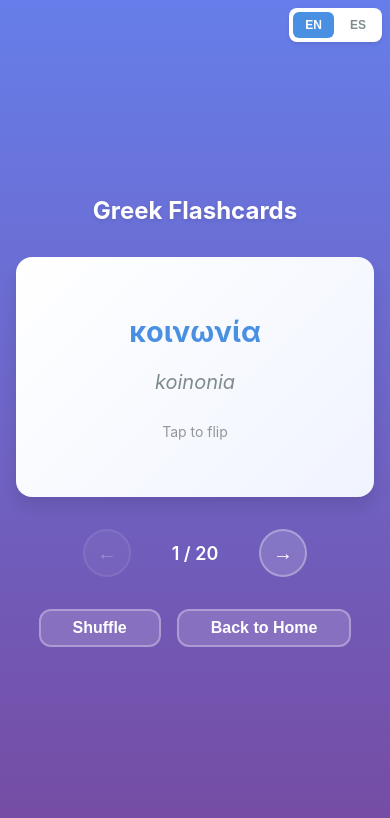
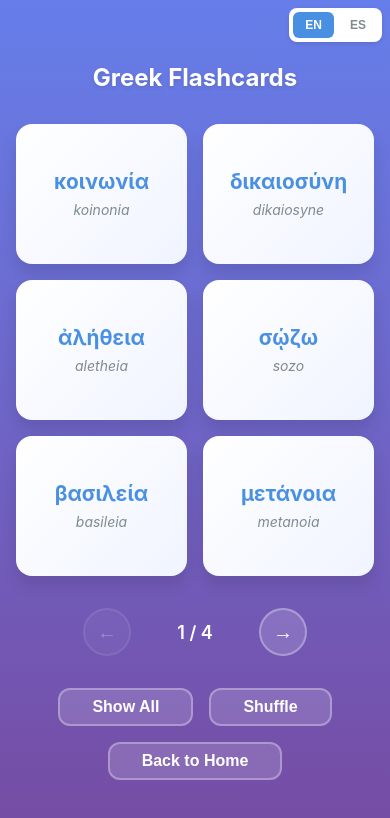
Before and after one commit to DaNiELChIoRo/ITIApp, a React (Vite) app: page / in a window 390 px wide. Both pictures are taken after a click on the button 195 px from the left and 1637 px from the top of the page. Shown: the top 818 px of the page. Built offline with nearby package versions, Linux system fonts and the light colour scheme; no server answers; the database is empty.

Commit message:
feat: Show flashcards in a 6-card grid with per-card flip
Replace single-card view with paginated grid (3x2 desktop, 2x3 mobile).
Each card flips independently on tap, with Show All/Hide All toggle.

Co-Authored-By: Claude Opus 4.6 <noreply@anthropic.com>

```diff
--- a/src/i18n/translations.js
+++ b/src/i18n/translations.js
@@ -60,7 +60,9 @@ export const translations = {
       next: 'Next',
       previous: 'Previous',
       shuffle: 'Shuffle',
-      backToHome: 'Back to Home'
+      backToHome: 'Back to Home',
+      showAll: 'Show All',
+      hideAll: 'Hide All'
     },
 
     // Quiz page (Order mode)
@@ -245,7 +247,9 @@ export const translations = {
       next: 'Siguiente',
       previous: 'Anterior',
       shuffle: 'Mezclar',
-      backToHome: 'Volver al Inicio'
+      backToHome: 'Volver al Inicio',
+      showAll: 'Mostrar Todo',
+      hideAll: 'Ocultar Todo'
     },
 
     // Quiz page (Order mode)
--- a/src/pages/FlashCards.jsx
+++ b/src/pages/FlashCards.jsx
@@ -2,6 +2,8 @@ import React, { useState, useMemo, useCallback } from 'react';
 import { useData } from '../contexts/DataContext';
 import { useI18n } from '../i18n/I18nContext';
 import '../styles/FlashCards.css';
+
+const CARDS_PER_PAGE = 6;
 
 function shuffleArray(array) {
   const shuffled = [...array];
@@ -13,9 +15,7 @@ function shuffleArray(array) {
 }
 
 function parseGreekWord(questionText) {
-  // Extract Greek word in parentheses like (ἀγάπη)
   const greekMatch = questionText.match(/\(([^)]*[\u0370-\u03FF\u1F00-\u1FFF][^)]*)\)/);
-  // Extract transliteration like 'agape' or 'logos'
   const translitMatch = questionText.match(/'([a-zA-Z]+)'/);
   return {
     greek: greekMatch ? greekMatch[1] : '',
@@ -26,8 +26,8 @@ function parseGreekWord(questionText) {
 const FlashCards = ({ quizId = 'greek-vocabulary', onHome }) => {
   const { quizzes } = useData();
   const { t, language } = useI18n();
-  const [currentIndex, setCurrentIndex] = useState(0);
-  const [isFlipped, setIsFlipped] = useState(false);
+  const [page, setPage] = useState(0);
+  const [flippedCards, setFlippedCards] = useState(new Set());
   const [shuffleKey, setShuffleKey] = useState(0);
 
   const cards = useMemo(() => {
@@ -37,17 +37,40 @@ const FlashCards = ({ quizId = 'greek-vocabulary', onHome }) => {
     return shuffleArray(langData);
   }, [quizzes, quizId, language, shuffleKey]);
 
-  const currentCard = cards[currentIndex];
+  const totalPages = Math.ceil(cards.length / CARDS_PER_PAGE);
+  const pageCards = cards.slice(page * CARDS_PER_PAGE, page * CARDS_PER_PAGE + CARDS_PER_PAGE);
 
-  const goTo = useCallback((index) => {
-    setIsFlipped(false);
-    setCurrentIndex(index);
+  const goToPage = useCallback((newPage) => {
+    setPage(newPage);
+    setFlippedCards(new Set());
   }, []);
+
+  const toggleCard = useCallback((index) => {
+    setFlippedCards(prev => {
+      const next = new Set(prev);
+      if (next.has(index)) {
+        next.delete(index);
+      } else {
+        next.add(index);
+      }
+      return next;
+    });
+  }, []);
+
+  const allFlipped = pageCards.length > 0 && flippedCards.size === pageCards.length;
+
+  const toggleAll = useCallback(() => {
+    if (allFlipped) {
+      setFlippedCards(new Set());
+    } else {
+      setFlippedCards(new Set(pageCards.map((_, i) => i)));
+    }
+  }, [allFlipped, pageCards]);
 
   const handleShuffle = useCallback(() => {
     setShuffleKey(k => k + 1);
-    setCurrentIndex(0);
-    setIsFlipped(false);
+    setPage(0);
+    setFlippedCards(new Set());
   }, []);
 
   if (!cards.length) {
@@ -65,9 +88,6 @@ const FlashCards = ({ quizId = 'greek-vocabulary', onHome }) => {
     );
   }
 
-  const { greek, transliteration } = parseGreekWord(currentCard.question);
-  const meaning = currentCard.options[currentCard.correctIndex];
-
   return (
     <div className="flashcards-container">
       <div className="flashcards-content">
@@ -75,36 +95,45 @@ const FlashCards = ({ quizId = 'greek-vocabulary', onHome }) => {
           <h1 className="flashcards-title">{t('flashcards.title')}</h1>
         </div>
 
-        <div className="flashcard-scene" onClick={() => setIsFlipped(f => !f)}>
+        <div className="flashcards-grid">
+          {pageCards.map((card, i) => {
+            const { greek, transliteration } = parseGreekWord(card.question);
+            const meaning = card.options[card.correctIndex];
+            const isFlipped = flippedCards.has(i);
+
+            return (
+              <div key={`${page}-${i}`} className="flashcard-scene" onClick={() => toggleCard(i)}>
                 <div className={`flashcard ${isFlipped ? 'is-flipped' : ''}`}>
                   <div className="flashcard-face flashcard-front">
                     <div className="flashcard-greek">{greek}</div>
                     <div className="flashcard-transliteration">{transliteration}</div>
-              <div className="flashcard-hint">{t('flashcards.tapToFlip')}</div>
                   </div>
                   <div className="flashcard-face flashcard-back">
                     <div className="flashcard-meaning">{meaning}</div>
-              <div className="flashcard-reference">{currentCard.reference}</div>
+                    <div className="flashcard-reference">{card.reference}</div>
                   </div>
                 </div>
+              </div>
+            );
+          })}
         </div>
 
         <div className="flashcards-nav">
           <button
             className="flashcard-nav-btn"
-            onClick={() => goTo(currentIndex - 1)}
-            disabled={currentIndex === 0}
+            onClick={() => goToPage(page - 1)}
+            disabled={page === 0}
             aria-label={t('flashcards.previous')}
           >
             &#8592;
           </button>
           <span className="flashcard-nav-indicator">
-            {currentIndex + 1} / {cards.length}
+            {page + 1} / {totalPages}
           </span>
           <button
             className="flashcard-nav-btn"
-            onClick={() => goTo(currentIndex + 1)}
-            disabled={currentIndex === cards.length - 1}
+            onClick={() => goToPage(page + 1)}
+            disabled={page >= totalPages - 1}
             aria-label={t('flashcards.next')}
           >
             &#8594;
@@ -112,6 +141,9 @@ const FlashCards = ({ quizId = 'greek-vocabulary', onHome }) => {
         </div>
 
         <div className="flashcards-actions">
+          <button className="flashcard-action-btn" onClick={toggleAll}>
+            {allFlipped ? t('flashcards.hideAll') : t('flashcards.showAll')}
+          </button>
           <button className="flashcard-action-btn" onClick={handleShuffle}>
             {t('flashcards.shuffle')}
           </button>
--- a/src/styles/FlashCards.css
+++ b/src/styles/FlashCards.css
@@ -9,7 +9,7 @@
 
 .flashcards-content {
   width: 100%;
-  max-width: 500px;
+  max-width: 700px;
   animation: fadeInUp 0.6s ease-out;
 }
 
@@ -26,19 +26,20 @@
   text-shadow: 0 2px 4px rgba(0, 0, 0, 0.1);
 }
 
-.flashcards-counter {
-  font-size: var(--font-size-lg);
-  color: rgba(255, 255, 255, 0.85);
+.flashcards-grid {
+  display: grid;
+  grid-template-columns: repeat(3, 1fr);
+  gap: var(--spacing-md);
+  margin-bottom: var(--spacing-xl);
 }
 
 .flashcard-scene {
   perspective: 800px;
-  margin-bottom: var(--spacing-xl);
 }
 
 .flashcard {
   width: 100%;
-  min-height: 280px;
+  min-height: 160px;
   position: relative;
   cursor: pointer;
   transform-style: preserve-3d;
@@ -52,7 +53,7 @@
 .flashcard-face {
   position: absolute;
   width: 100%;
-  min-height: 280px;
+  min-height: 160px;
   backface-visibility: hidden;
   -webkit-backface-visibility: hidden;
   border-radius: var(--radius-xl);
@@ -60,7 +61,7 @@
   flex-direction: column;
   align-items: center;
   justify-content: center;
-  padding: var(--spacing-2xl);
+  padding: var(--spacing-md);
   box-shadow: var(--shadow-lg);
   text-align: center;
 }
@@ -75,34 +76,28 @@
 }
 
 .flashcard-greek {
-  font-size: 2.2rem;
+  font-size: 1.5rem;
   font-weight: 700;
   color: var(--color-primary);
-  margin-bottom: var(--spacing-md);
+  margin-bottom: var(--spacing-xs);
   line-height: 1.3;
 }
 
 .flashcard-transliteration {
-  font-size: var(--font-size-xl);
+  font-size: var(--font-size-sm);
   color: var(--color-text-light);
   font-style: italic;
 }
 
-.flashcard-hint {
-  font-size: var(--font-size-sm);
-  color: rgba(0, 0, 0, 0.4);
-  margin-top: var(--spacing-lg);
-}
-
 .flashcard-meaning {
-  font-size: var(--font-size-2xl);
+  font-size: var(--font-size-lg);
   font-weight: 700;
   color: #2e7d32;
-  margin-bottom: var(--spacing-md);
+  margin-bottom: var(--spacing-xs);
 }
 
 .flashcard-reference {
-  font-size: var(--font-size-md);
+  font-size: var(--font-size-sm);
   color: var(--color-text-light);
   font-style: italic;
 }
@@ -152,6 +147,7 @@
   display: flex;
   justify-content: center;
   gap: var(--spacing-md);
+  flex-wrap: wrap;
 }
 
 .flashcard-action-btn {
@@ -171,25 +167,25 @@
   border-color: rgba(255, 255, 255, 0.5);
 }
 
-.flashcard-shuffle-btn {
-  background: rgba(255, 255, 255, 0.2);
-}
-
 @media (max-width: 768px) {
   .flashcards-container {
     padding: var(--spacing-md);
   }
 
-  .flashcard-face {
-    min-height: 240px;
-    padding: var(--spacing-xl);
+  .flashcards-grid {
+    grid-template-columns: repeat(2, 1fr);
   }
 
-  .flashcard {
-    min-height: 240px;
+  .flashcard,
+  .flashcard-face {
+    min-height: 140px;
   }
 
   .flashcard-greek {
-    font-size: 1.8rem;
+    font-size: 1.3rem;
+  }
+
+  .flashcard-meaning {
+    font-size: var(--font-size-md);
   }
 }
```
Lines whose indentation alone changed are shown as unchanged.
